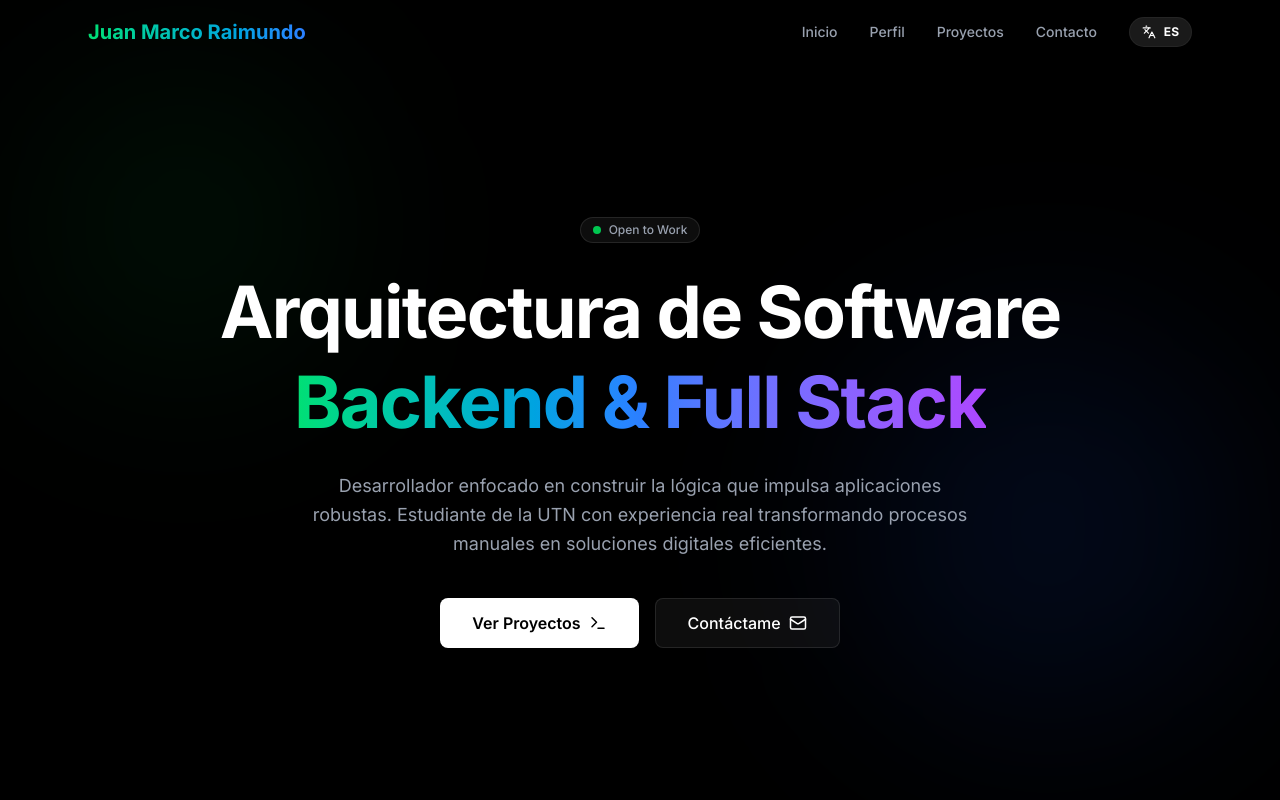
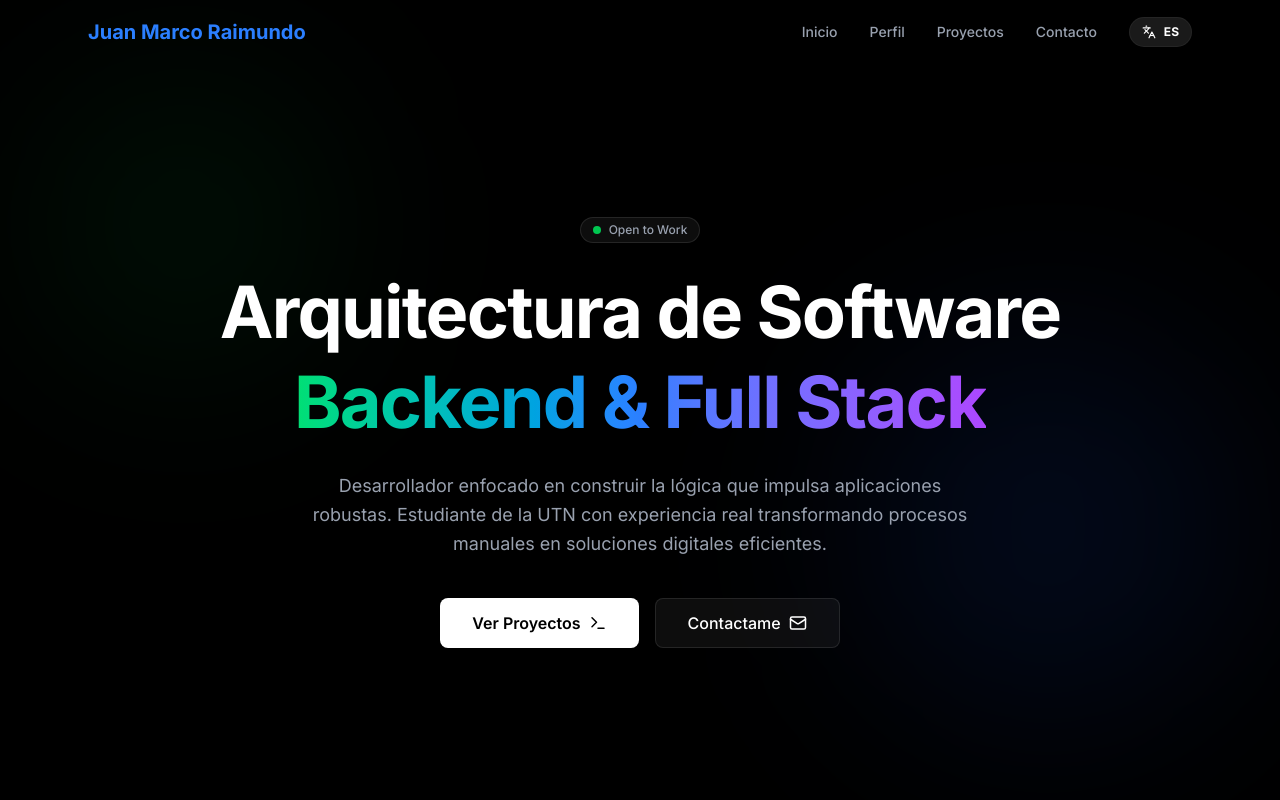
Before and after one commit to JuanMRaimundo/Portfolio-v2, a Next.js app: page / in a window 1280 px wide. Shown: the top 800 px of the page. Built offline with nearby package versions, Linux system fonts and the light colour scheme.

Commit message:
Update page.tsx
Cambio de colores en botones

```diff
--- a/app/page.tsx
+++ b/app/page.tsx
@@ -33,7 +33,7 @@ const DATA = {
 			description:
 				"Desarrollador enfocado en construir la lógica que impulsa aplicaciones robustas. Estudiante de la UTN con experiencia real transformando procesos manuales en soluciones digitales eficientes.",
 			btnProject: "Ver Proyectos",
-			btnContact: "Contáctame",
+			btnContact: "Contactame",
 		},
 		about: {
 			title: "Perfil Técnico",
@@ -68,7 +68,7 @@ const DATA = {
 		},
 		hero: {
 			title1: "Software Architecture",
-			title2: "Backend & Full Stack",
+			title2: "Full Stack",
 			description:
 				"Developer focused on building the logic that drives robust applications. UTN student with real-world experience transforming manual processes into efficient digital solutions.",
 			btnProject: "View Projects",
@@ -212,7 +212,7 @@ const Navbar = ({ lang, setLang, t }: any) => {
 			<div className="max-w-6xl mx-auto px-6 h-16 flex items-center justify-between">
 				<a
 					href="#"
-					className="text-xl font-bold bg-gradient-to-r from-green-400 to-blue-500 bg-clip-text text-transparent"
+					className="text-xl font-bold bg-blue-500 bg-clip-text text-transparent"
 				>
 					Juan Marco Raimundo
 				</a>
@@ -454,7 +454,7 @@ const Contact = ({ t }: any) => (
 
 			<a
 				href="mailto:juanmr.093@gmail.com"
-				className="inline-flex items-center gap-2 px-8 py-4 bg-gradient-to-r from-green-600 to-blue-600 text-white font-bold rounded-lg hover:opacity-90 transition-opacity shadow-lg shadow-green-500/25"
+				className="inline-flex items-center gap-2 px-8 py-4 bg-blue-600 text-white font-bold rounded-lg hover:opacity-90 transition-opacity shadow-lg shadow-green-500/25"
 			>
 				<Mail size={20} />
 				{t.contact.btn}
```
